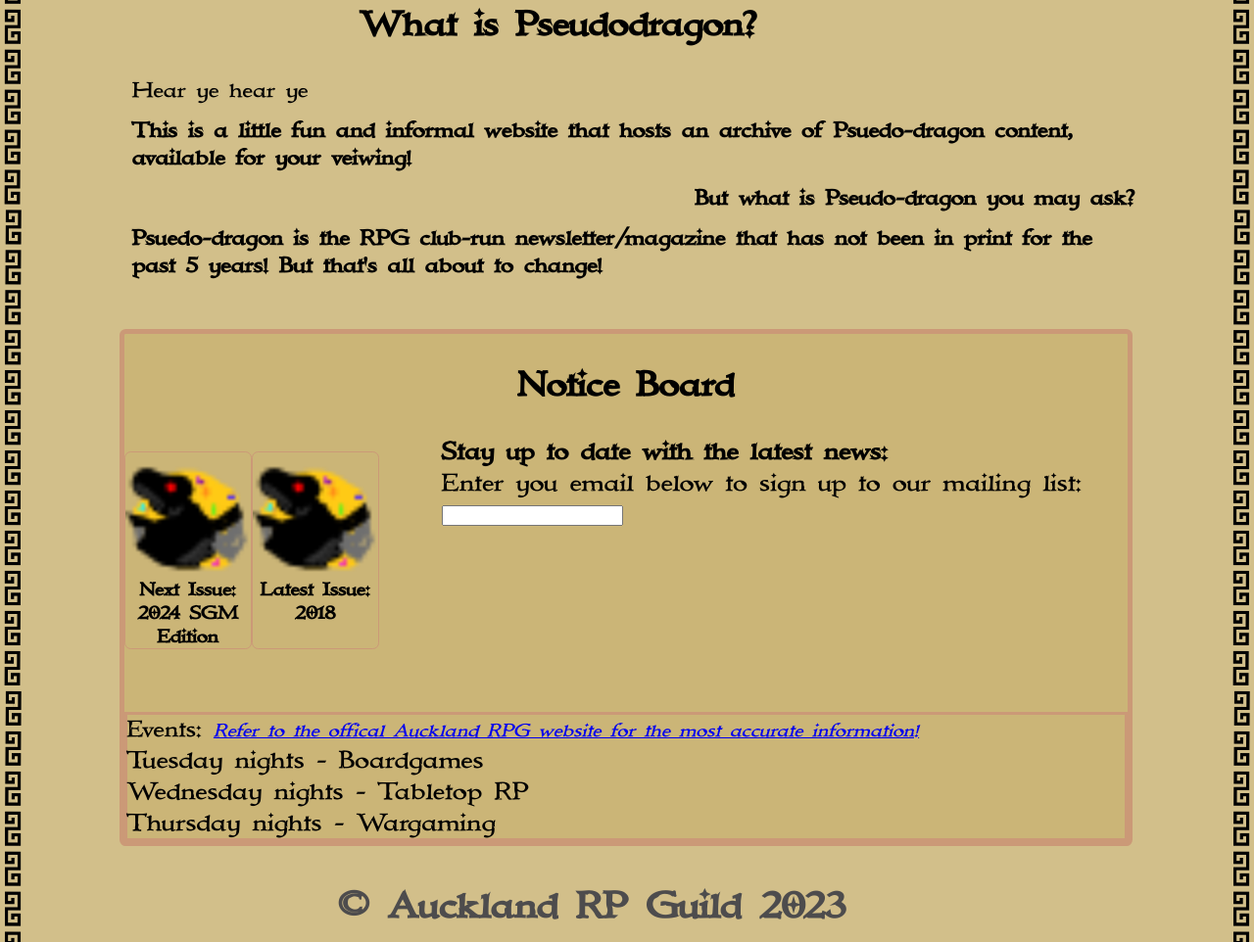
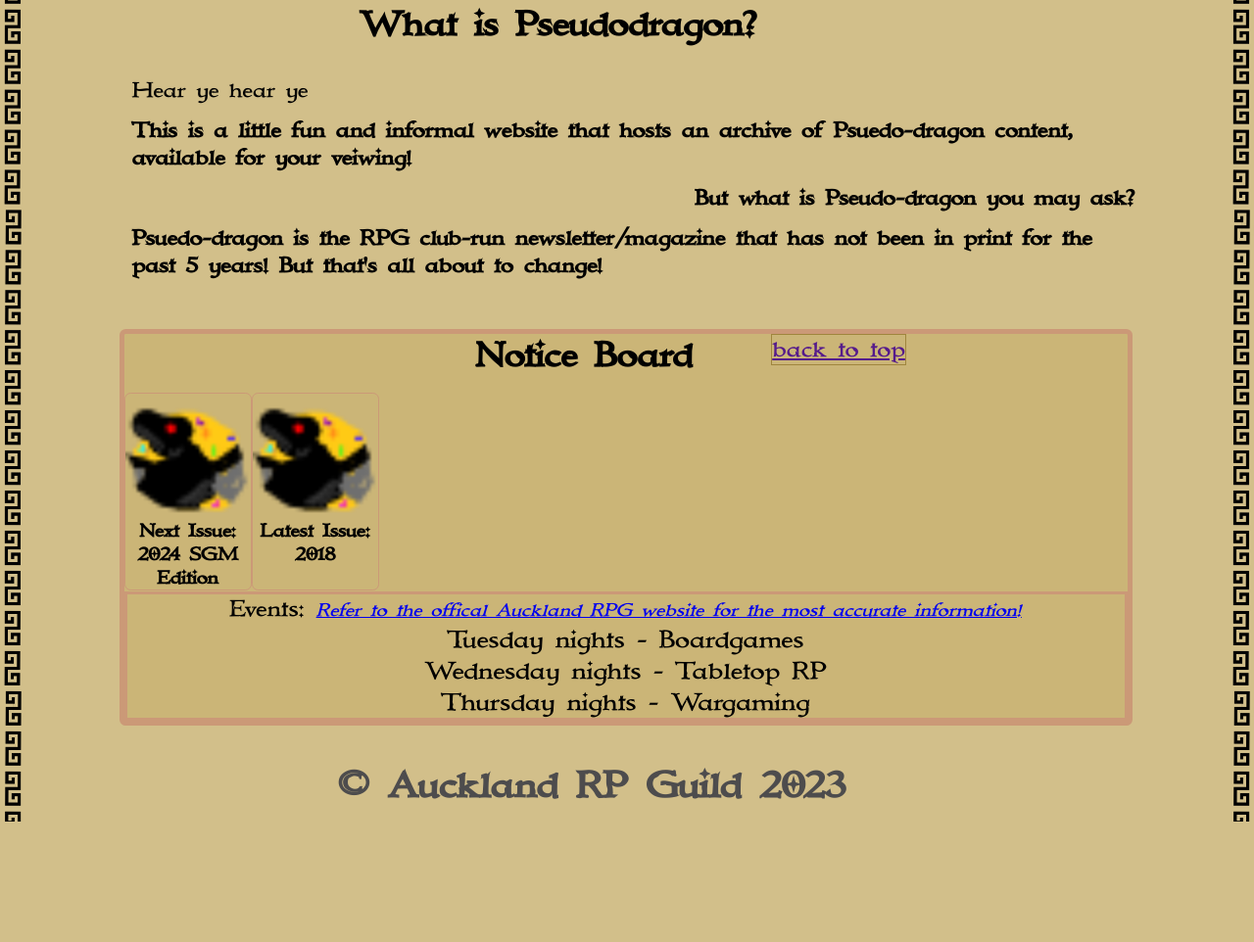
Before and after one commit to websitebio/dragon, a plain HTML site: page index.html in a window 1280 px wide. Shown: the part 280-1242 px from the top of the page at 98% size. After the commit the page ends 1119 px from the top, so only its background shows below. Drawn offline with Linux system fonts and the light colour scheme.

Commit message:
Update index.html

```diff
--- a/index.html
+++ b/index.html
@@ -61,8 +61,10 @@ Whether you're seeking recommendations for your next game night, looking to expa
             </div></li>
         <li class="content-list">
             <div class="important-notes" id="latest"> <!-- this one has the mailing list, and the latest issue -->
-                <h2 style="text-align: center;background-color:#cbb577";>Notice Board</h2>
-                <ul style="list-style: none;display: flex;flex-direction: column;gap: 5vw;padding: 0;">
+                <h2 style="margin-left:28vw;text-align:center;background-color:#cbb577;display:inline;">Notice Board</h2>
+                <a href="" style="left:53vw;border-width:thin;border-style:solid;border-color:#9f853d;position:absolute;text-align:center;display:inline">back to top</a>
+
+                <ul style="list-style: none;display: flex;flex-direction: column;gap: 0.1vh;padding: 0;text-align:center;">
                     <li>
                         <ul class="board-list">
                             <li style="display:flex">
@@ -77,13 +79,13 @@ Whether you're seeking recommendations for your next game night, looking to expa
                                     <h6 class="card-text">2018</h6>
                                 </div>
                             </li>
-                            <li>
+                            <!--<li> redundant
                                 <div class="mailing-list">
                                     <h6 style="font-size: 2vw;margin:0">Stay up to date with the latest news:</h6>
-                                    <h9 style="font-size: 2vw;margin:0">Enter you email below to sign up to our mailing list:</h9>
+                                    <h9 style="font-size: 2vw;margin:0">Enter you email below to sign up to our mailing list and you could be the first to read the next publication:</h9>
                                     <input type="text">
                                 </div>
-                            </li>
+                            </li>-->
                         </ul>
                     </li>
                     <li>
```
